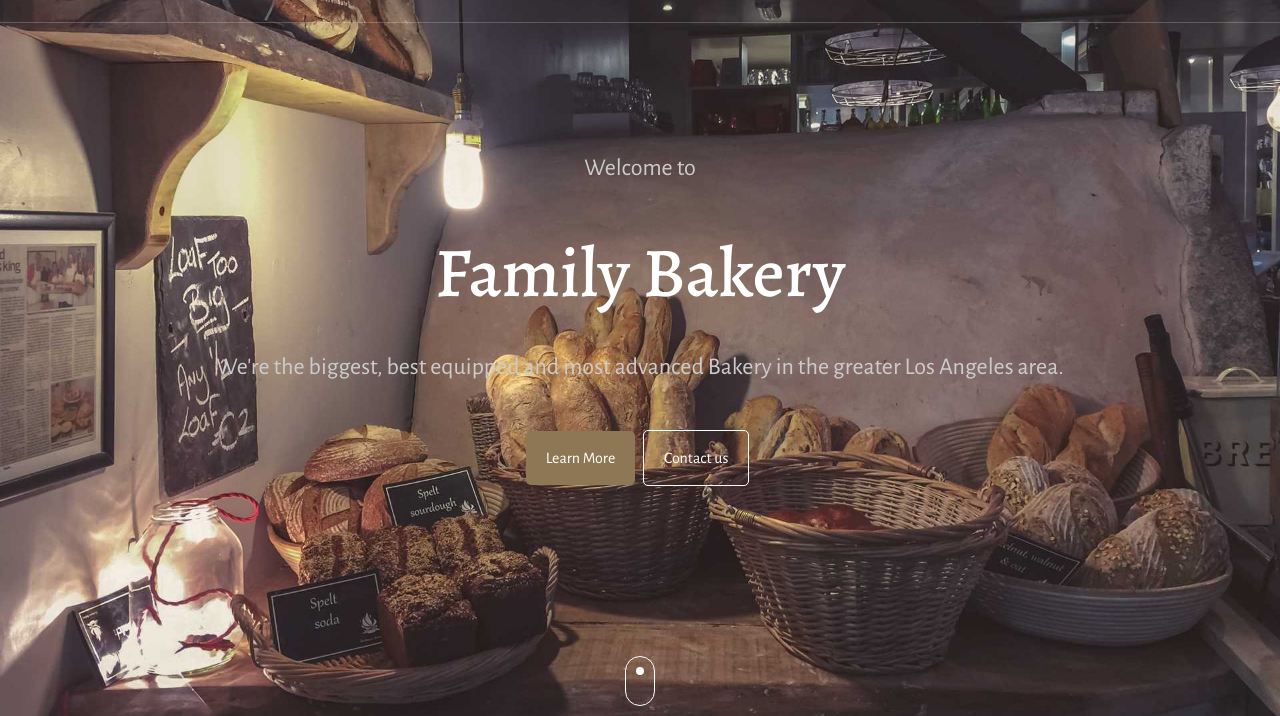
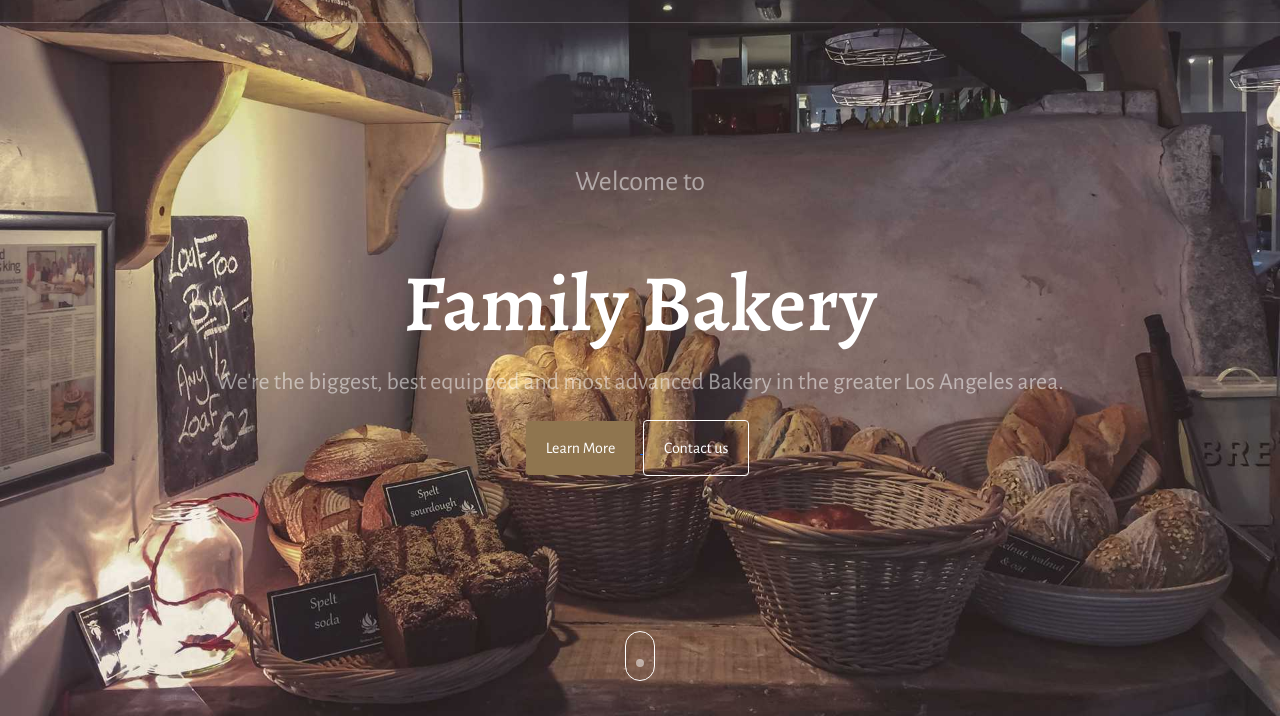
Before and after one commit to mahmoudzin/bakerysite, a plain HTML site: page index.html in a window 1280 px wide. Shown: the part 84-800 px from the top of the page. Drawn offline with nearby package versions, Linux system fonts and the light colour scheme.

Commit message:
fix home section

```diff
--- a/css/style.css
+++ b/css/style.css
@@ -2,7 +2,7 @@
 :root{
     /*COLORS*/
     --main-color: #8f754f;
-    --heading-color: #282828;
+    --heading-color: #303030;
     --color-gray: #666;
     --color-gray-2: #444;
     /* Fontweight */
@@ -12,7 +12,7 @@
     /* transition */
     --transition: all .5s ease;
     /*Font family*/
-    --custome-font: 'Poppins', sans-serif;
+    --custome-font: 'Alegreya', serif, monospace;
     --normal-font: 'Alegreya Sans',serif,monospace;;
 }
 body{
@@ -21,6 +21,18 @@ body{
 }
 ul{
     list-style: none;
+}
+.intil-background{
+    background-size: cover;
+    background-position: center center;
+    background-attachment: fixed;
+    position: relative;
+}
+h1, h2, h3, h4, h5, h6{
+    font-family: var(--custome-font);
+}
+.bg-main{
+    background-color: var(--main-color) !important;
 }
 /* .container{
     width: 85%;
@@ -139,160 +151,35 @@ ul{
         left:0;
     }
 }
-/* /* .navbar{
-    background-color: rgba(0, 0, 0, .5);
-    display:flex;
-    justify-content: space-around;
-    align-items: center;
-    position: fixed;
-    top: 0;
-    width: 100%;
-    padding: 5px 0;
-    z-index: 3;
-}
-.navbar .logo{
-    width: 15%;
-}
-.navbar .logo img{
-    width: 100%;
-}
-.navbar .menu{
-    width: 50%;
-}
-.navbar ul{
-    display: flex;
-    list-style: none;
-    justify-content: space-between;
-}
-.navbar ul li a{
-    text-decoration: none;
-    color: #fff;
-    font-weight: 500;
-    transition: .5 color
-}
-.navbar ul li a:hover{
-    color: #8e7754;;
-}
-.nav-close{
-    border: 1px solid #fff;
-    border-radius:3px;
-    padding:6px;
-    flex-direction: column;
-    justify-self: center;
-    cursor: pointer;
-    display:none
-}
-.nav-close span{
-    width: 25px;
-    height: 3px;
-    background-color: #fff;
-    margin-bottom: 5px;
-}
-.nav-close span:last-child{
-    margin-bottom: 0;
-}
-/*MOBILE SCREEN
-@media screen and (max-width: 576px){
-    .menu{
-        width: 100% !important;
-    }
-}
-@media screen and (max-width: 767px){
-    .navbar .logo{
-        width: 140px;
-    }
-    .navbar .logo img{
-        width: 100%;
-    }
-    .menu{
-        position: fixed;
-        left: -100%;
-        width: 50%;
-        height: 100%;
-        transition: .7s left .5s;
-        background-color: rgba(0, 0, 0, .5);
-        top:53px;
-    }
-    .menu ul{
-        flex-direction: column;
-        height: 60%;
-        width: 100%;
-        justify-content: space-around;
-        align-items: center;
-    }
-    .nav-close{
-        display: flex;
-    }
-    .menu:hover{
-        left:0
-    }
-    .nav-close:hover ~ .menu{
-        left: 0;
-    }
-} */
 /*HOME SECTION */
 .home{
     background-image: url(../images/drew-coffman-1872.jpg);
-    height: 100vh;
-    background-size: cover;
-    background-position: center center;
-    background-attachment: fixed;
-    position: relative;
 }
-.home-content{
-    display: flex;
-    flex-direction: column;
-    align-items:center;
-    justify-content:center;
-    text-align: center;
-    height: 100%;
-}
+
 .home-content h1{
-    color: #fff;
-    font-family: 'Alegreya', serif, monospace;
-    font-size: 70px;
-    margin-bottom: 30px;
+    font-weight: var(--fw-600);
 }
 .home-content p{
-    color: #ccc;
-    font-size: 24px;
     line-height: 1.86em;
-    margin-bottom: 40px;
 }
-.home-buttons button{
+.home button{
     margin-right: 5px;
     padding: 15px 20px;
-    border-radius: 5px;
-    color: #fff;
     cursor: pointer;
-    transition: .3s;
+    transition: var(--transition);
 }
 .learn-more{
     border: none;
-    background-color: #8e7754;
 }
 .contact-us{
     border: 1px solid #fff;
-    background-color: transparent;
 }
 .learn-more:hover,
 .contact-us:hover{
-    background-color: #fff;
-    color: #303030;
+    background-color: #fff !important;
+    color: var(--heading-color) !important;
 }
 
-/*HOME SECTION MEDIA QUERY*/
-@media screen and (max-width: 767px){
-    .home-content h1{
-        font-size:34px;
-    }
-    .home-content p{
-        font-size:22px
-    }
-    .home-content p:last-of-type{
-        font-size: 16px;
-    }
-}
 /*ABOUT SECTION*/
 .about ul{
     margin-top: 30px;
@@ -484,26 +371,15 @@ ul{
 /*Pointer Animations*/
 
 .pointer{
-    position: absolute;
     width: 30px;
     height: 50px;
     bottom: 10px;
-    left: 50%;
-    transform: translateX(-50%);
-    border: 1px solid #fff;
-    border-radius: 20px;
     cursor: pointer;
 }
 .pointer span{
     height: 8px;
     width: 8px;
-    background-color: #fff;
-    border-radius: 50%;
-    display: block;
-    position: absolute;
     top: 1px;
-    transform: translateX(-50%);
-    left: 50%;
     animation-name: moveTobottom;
     animation-duration: 2s;
     animation-iteration-count: infinite;
@@ -512,18 +388,14 @@ ul{
 @keyframes moveTobottom {
     0%{
         opacity: 0;
-        top: 0;
+        top: 10%;
     }
-    25%{
-        opacity: 0;
-        top: 0;
-    }
-    75%{
+    50%{
         opacity: 1;
-        top: 10px;
+        top: 50%;
     }
     100%{
-        opacity: .5;
-        top: 20px;
+        opacity: 0;
+        top: 80%;
     }
 }
--- a/index.html
+++ b/index.html
@@ -64,45 +64,37 @@
             </div>
           </nav>
 
-        <!-- <nav class="navbar">
-            <div class="">
-
-            </div>
-            <div class="nav-close">
-               <span></span>
-               <span></span>
-               <span></span>
-            </div>
-            <div class="menu">
-                <ul>
-                    <li><a href="#home">Home</a></li>
-                    <li><a href="#about">About</a></li>
-                    <li><a href="#our">Our Offer</a></li>
-
-                </ul>
-            </div>
-        </nav> -->
         <!-- Home SEction -->
-        <div class="home" id="home">
-            <div class="home-content">
-                <p>Welcome to</p>
-                <h1>Family Bakery</h1>
-                <p>
+        <div class="home intil-background vh-100 d-flex justify-content-center align-items-center" id="home">
+            <div class="home-content text-center text-white-50">
+                <p class="fs-3 mb-5">Welcome to</p>
+                <h1 class="text-white display-1">Family Bakery</h1>
+                <p class="fs-4 mb-3">
                     We're the biggest, best equipped and most advanced Bakery in the greater Los Angeles area.
                 </p>
-                <div class="home-buttons">
-                    <button class="learn-more">
-                        Learn More
-                    </button>
-                    <button class="contact-us">
-                        Contact us
-                    </button>
+                <div>
+                    <a href="#gallery">
+                        <button class="bg-main learn-more rounded text-white">
+                            Learn More
+                        </button>
+                    </a>
+                    <a href="#contact">
+                        <button class="contact-us bg-transparent rounded text-white">
+                            Contact us
+                        </button>
+                    </a>
                 </div>
             </div>
-            <a class="pointer" href="#about">
-                <span></span>
+            <a class="pointer rounded-pill position-absolute start-50 translate-middle border border-white" href="#about">
+                <span class="bg-white rounded-circle d-block position-absolute start-50 translate-middle"></span>
             </a>
         </div>
+
+
+
+
+
+
         <!-- About Section -->
         <!-- <div class="about container" id="about">
            <div class="flex-box">
```
